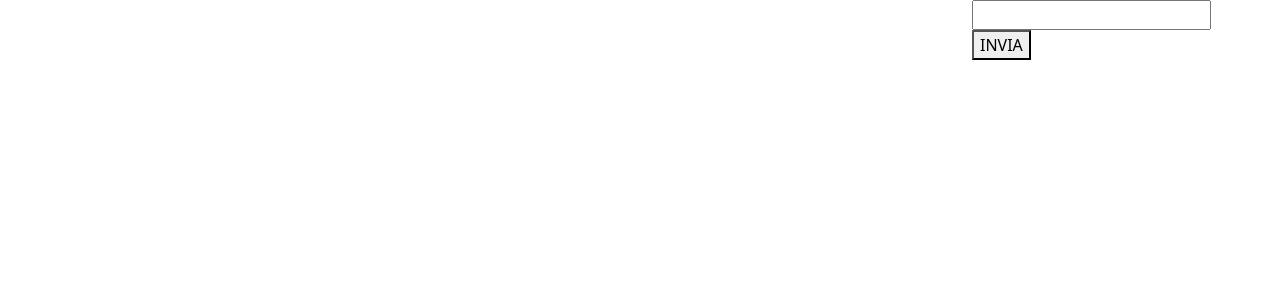
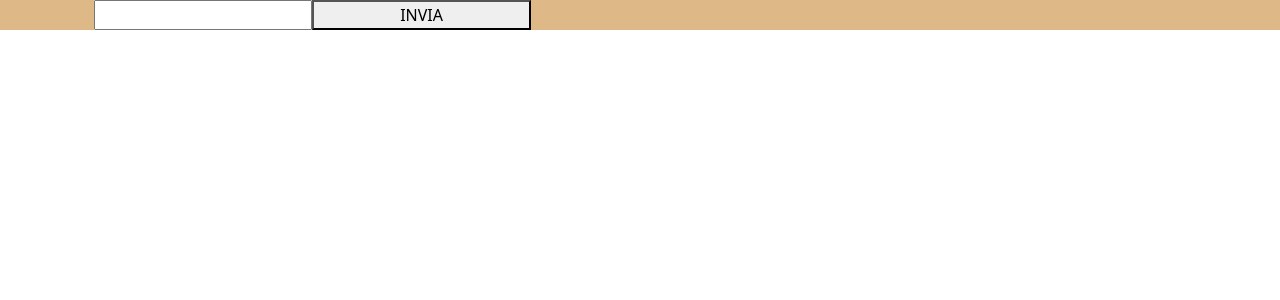
Before and after one commit to scollo26/vue-boolflix, a Vue app: page / in a window 1280 px wide. Shown: the top 300 px of the page. Built offline with nearby package versions, Linux system fonts and the light colour scheme.

Commit message:
creazione figlio Card + immagini

```diff
--- /dev/null
+++ b/src/components/Card.vue
@@ -0,0 +1,62 @@
+<template>
+<ul>
+
+
+    <li>
+        <img class="img-fluid "
+            :src="image"
+            :alt="title">
+        <div>{{title}}</div>
+        <div>{{original}}</div>
+        <div><i :class="'flag flag-' + getFlags(lang)"></i>
+        </div>
+        <div>{{transfNum(vote)}}</div>
+
+    </li>
+</ul>
+</template>
+
+<script>
+export default {
+    name:"Card",
+    props: [
+        'title',
+        'image',
+        'original',
+        'lang',
+        'vote',
+    ],
+    data() {
+        return {
+        }
+    },
+    methods: {
+        getFlags(lang){
+            switch (lang){
+                case 'en':
+                    return 'uk';
+                case 'ko':
+                    return 'kr';
+                case 'ja':
+                    return 'jp';
+                case 'ur':
+                    return 'pk';
+                case 'zh':
+                    return 'cn';
+                default:
+                    return lang;
+            }
+        },
+        transfNum(vote){
+        const numberStar = vote / 2;
+        return numberStar.toFixed(0)
+        }
+    }
+
+
+}
+</script>
+
+<style>
+
+</style>
--- a/src/components/Header.vue
+++ b/src/components/Header.vue
@@ -1,10 +1,12 @@
 <template>
-  <div class="container-fluid">
-      <div class="row justify-content-end">
-        <div class="col-3">
-
+  <div class="container-100">
+      <div class="container ">
+        <div class="row">
+            <div class="col">
               <input @keyup.enter="getSearch" v-model="inputValue" type="text">
               <button @click="getSearch">INVIA</button>
+            </div>
+
           </div>
       </div>
   </div>
@@ -80,6 +82,22 @@ export default {
 }
 </script>
 
-<style>
+<style lang="scss">
+.container-100 {
+	width: 100%;
+	// margin: auto;
+    background-color: burlywood;
+    .row{
+        width: 100%;
+        margin: 0 auto;
+    }
+  input{
+    width: 20%;
+
+  }
+  button{
+      width: 20%;
+    }
+}
 
 </style>
--- a/src/components/Main.vue
+++ b/src/components/Main.vue
@@ -1,43 +1,168 @@
 <template>
-  <div class="container">
-      <div class="row">
-        <div class="col-4">
-            <ul>
-                  <li
+  <div class="container-fluid-main">
+      <div class="row ">
+        <div class="col ">
+          <div class="film" >
+              <Card v-for=" (movie,index) in searchMovie.films" :key="index + 'films'"
+              :title="movie.title"
+			        :original="movie.original_title"
+			        :lang="movie.original_language"
+			        :vote="movie.vote_average"
+			        :image="`https://image.tmdb.org/t/p/w342${movie.poster_path}`">
+
+
+
+              </Card>
+              <Card v-for=" (movie,index) in searchMovie.series" :key="index + 'series'"
+              :title="movie.name"
+			        :original="movie.original_name"
+			        :lang="movie.original_language"
+			        :vote="movie.vote_average"
+			        :image="`https://image.tmdb.org/t/p/w342${movie.poster_path}`">
+              </Card>
+          </div>
+        </div>
+      </div>
+  </div>
+
+              <!-- <h2>Film trovati</h2>
+                <li
                   v-for="(movie,index) in searchMovie.films"
-                  :key="index"
+                  :key="index "
                   >
-                  <!-- <div>{{movie.poster_path}}</div> -->
+
+                  <img class="img-fluid "
+                    :src="`https://image.tmdb.org/t/p/w342${movie.poster_path}`"
+                    :alt="movie.title">
+
                   <div>{{movie.title}}</div>
                   <div>{{movie.original_title}}</div>
                   <div>{{movie.original_language}}</div>
                   <div>{{movie.release_date}}</div>
-                  <div><i :class="(movie.original_language == 'en') ? 'flag flag-us' : `flag flag-${ movie.original_language }`"></i></div>
-                  </li>
-              </ul>
-          </div>
-      </div>
-  </div>
+                  <div><i :class="'flag flag-' + getFlags(movie.original_language)"></i>
+                  <div>voto: {{transfNum(movie.vote_average)}}</div>
+
+                  </div>
+                  </li> -->
+          <!-- <div class="serie">
+                  <ul v-if="searchMovie.series.length > 0">
+                    <h2>Serie tv trovate</h2>
+                    <li
+                    v-for="(serie,index) in searchMovie.series"
+                    :key="index"
+                    >
+
+                      <img class="img-fluid "
+                    :src="`https://image.tmdb.org/t/p/w342${serie.poster_path}`"
+                    :alt="serie.title">
+
+                    <div>{{serie.name}}</div>
+                    <div>{{serie.original_name}}</div>
+                    <div>{{serie.original_language}}</div>
+                    <div>{{serie.release_date}}</div>
+                    <div><i :class="'flag flag-' + getFlags(serie.original_language)"></i></div>
+                    <div>voto: {{transfNum(serie.vote_average)}}</div>
+                    </li>
+                  </ul>
+                  <h2 v-else>nessuna serie trovato</h2>
+          </div> -->
+
 </template>
 
 <script>
-
+import Card from './Card.vue'
 export default {
     name:"Main",
+    components:{
+      Card,
+    },
 
     props:['searchMovie'],
-
-
-
-
     data() {
         return {
         }
     },
+     methods: {
+      //   getFlags(value){
+      //       switch (value){
+      //           case 'en':
+      //               return 'uk';
+      //           case 'ko':
+      //               return 'kr';
+      //           case 'ja':
+      //               return 'jp';
+      //           case 'ur':
+      //               return 'pk';
+      //           case 'zh':
+      //               return 'cn';
+      //           default:
+      //               return value;
+      //       }
+      //   },
+      // transfNum(num){
+      //   const numberStar = num / 2;
+      //   return numberStar.toFixed(0)
+      // }
+    }
+
 
 }
 </script>
 
-<style>
+<style lang="scss" >
+.container-fluid-main{
+  background-color: black;
+  width: 100%;
+  .row{
+    width: 100%;
+    .col{
+      display: flex;
+      flex-direction: column;
+        width: 100%;
+
+      .film{
+        background-color: brown;
+		    display: flex;
+		    flex-direction: column;
+		    align-items: center;
+		    height: 100%;
+		    img {
+			  width: 100%;
+		    }
+      }
+
+
+  ul{
+    list-style: none;
+    margin: 0;
+      li{
+        display: inline-block;
+        border: 2px solid black;
+        padding: 3em;
+      }
+  }
+  }
+
+   .serie{
+    background-color: chocolate;
+    img{
+    width: 50%;
+
+  }
+    ul{
+    list-style: none;
+    margin: 0;
+      li{
+        display: inline-block;
+        border: 2px solid black;
+        padding: 2em;
+
+      }
+    }
+  }
+
+}
+}
+
 
 </style>
```
